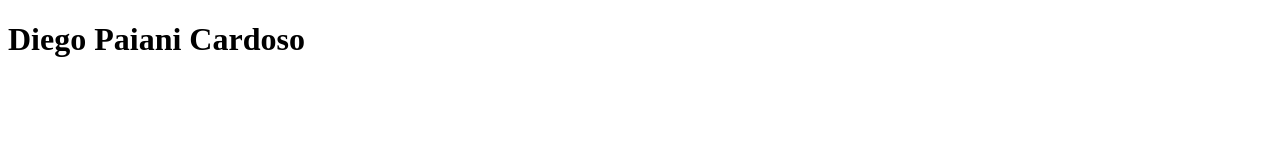
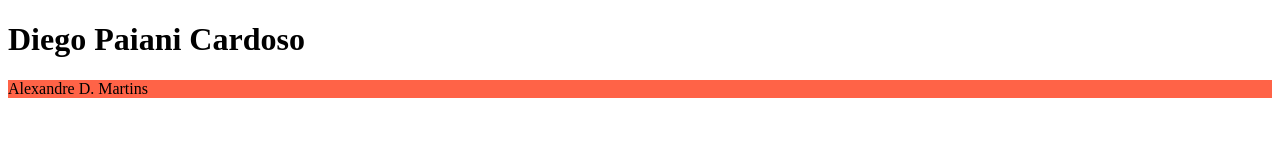
Before and after one commit to dpaiane/ProjetoGit, a plain HTML site: page index.html in a window 1280 px wide. Drawn offline with Linux system fonts and the light colour scheme.

Commit message:
add div tomato

```diff
--- a/index.html
+++ b/index.html
@@ -7,5 +7,8 @@
 </head>
 <body>
     <h1> Diego Paiani Cardoso </h1>
+    <div style="background-color: tomato; cursor: pointer;">
+        Alexandre D. Martins
+    </div>
 </body>
 </html>
```
